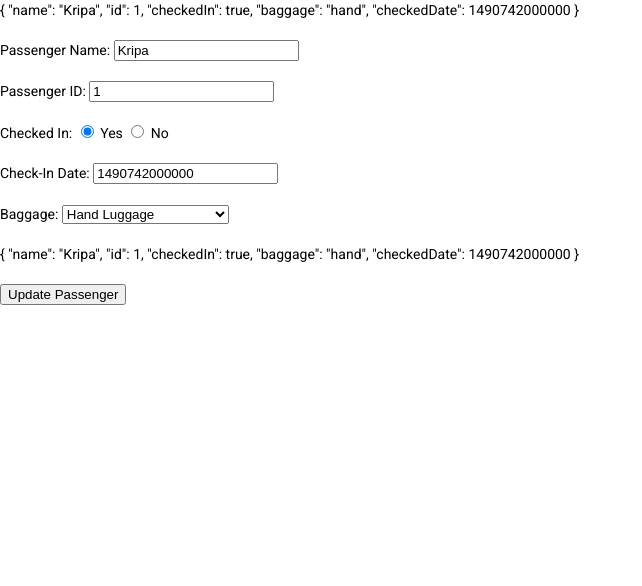
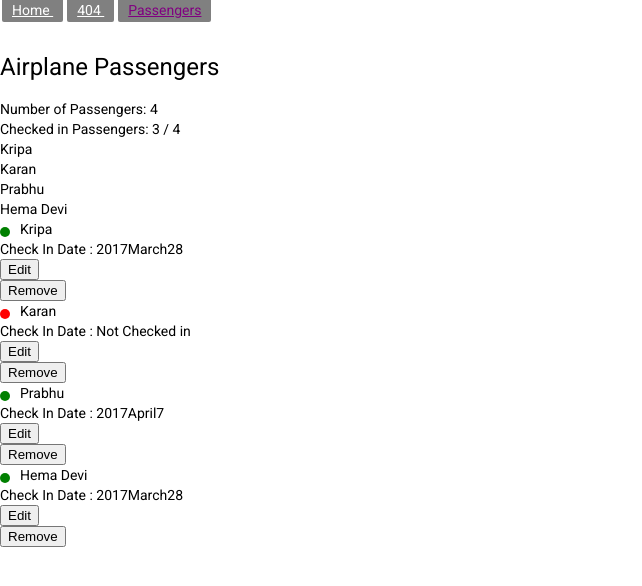
Before and after one commit to Kripakaran/angularPractice, an Angular app: page /passengers in a window 1280 px wide. Before the commit this address led to /. Shown: the top 586 px of the page, without its empty margins (0-642 px from the left). Built offline with nearby package versions, Linux system fonts and the light colour scheme; data requests are answered from the project's data file.

Commit message:
feat: Routing for app and featuer modules, setting up dynamic routes

```diff
--- a/src/app/app.component.html
+++ b/src/app/app.component.html
@@ -1 +1,24 @@
-<app-passenger-viewer></app-passenger-viewer>
+<!-- <app-passenger-viewer></app-passenger-viewer> -->
+<div class="nav">
+
+    <!--
+        static version
+
+        <a routerLink="/" routerLinkActive="active" [routerLinkActiveOptions]="{exact: true}">
+        Home
+    </a>
+    <a routerLink="/oops" routerLinkActive="active">
+        404
+    </a> -->
+
+    <!-- dynamic version -->
+
+    <a  *ngFor = "let item of nav;"
+    [routerLink]="item.link"
+    routerLinkActive="active"
+    [routerLinkActiveOptions]="{exact: item.exact}">
+        {{ item.name }}
+    </a>
+</div>
+
+<router-outlet></router-outlet>
--- a/src/app/app.component.scss
+++ b/src/app/app.component.scss
@@ -0,0 +1,16 @@
+.nav{
+    margin: 0 0 10px;
+    padding: 0 0 20px;
+    border-bottom: 1px solid white;
+    a {
+        background: grey;
+        color: white;
+        padding: 4px 10px;
+        margin: 0 2px;
+        border-radius: 2px;
+        &.active {
+            color: purple;
+            background: grey;
+        }
+    }
+}
--- a/src/app/app.component.ts
+++ b/src/app/app.component.ts
@@ -1,5 +1,11 @@
 import { ThrowStmt } from '@angular/compiler/src/output/output_ast';
 import { Component } from '@angular/core';
+
+interface nav {
+  link: string,
+  name: string,
+  exact: boolean
+}
 
 @Component({
   selector: 'app-root',
@@ -7,4 +13,22 @@ import { Component } from '@angular/core';
   templateUrl: './app.component.html'
 })
 export class AppComponent {
+
+  nav : nav[] = [
+    {
+      link: '/',
+      name: 'Home',
+      exact: true
+    },
+    {
+      link: '/oops',
+      name: '404',
+      exact: false
+    },
+    {
+      link: '/passengers',
+      name: 'Passengers',
+      exact: true
+    }
+  ]
 }
--- /dev/null
+++ b/src/app/home/home.component.html
@@ -0,0 +1,3 @@
+<div>
+    <h1> Airline Passenger App - Home</h1>
+</div>
--- /dev/null
+++ b/src/app/home/home.component.ts
@@ -0,0 +1,15 @@
+import { Component, OnInit } from '@angular/core';
+
+@Component({
+  selector: 'app-home',
+  templateUrl: './home.component.html',
+  styleUrls: ['./home.component.scss']
+})
+export class HomeComponent implements OnInit {
+
+  constructor() { }
+
+  ngOnInit(): void {
+  }
+
+}
--- /dev/null
+++ b/src/app/not-found/not-found.component.html
@@ -0,0 +1 @@
+<p>oops not found, <a routerLink = "/">go back?</a></p>
--- /dev/null
+++ b/src/app/not-found/not-found.component.ts
@@ -0,0 +1,15 @@
+import { Component, OnInit } from '@angular/core';
+
+@Component({
+  selector: 'app-not-found',
+  templateUrl: './not-found.component.html',
+  styleUrls: ['./not-found.component.scss']
+})
+export class NotFoundComponent implements OnInit {
+
+  constructor() { }
+
+  ngOnInit(): void {
+  }
+
+}
--- a/src/app/passenger-dashboard/container/passenger-viewer/passenger-viewer.component.ts
+++ b/src/app/passenger-dashboard/container/passenger-viewer/passenger-viewer.component.ts
@@ -1,4 +1,5 @@
 import { Component, OnInit } from '@angular/core';
+import { ActivatedRoute, Router } from '@angular/router';
 import { Passenger } from '../../models/Passenger';
 import { PassengerDashboardService } from '../passenger-dashboard/passenger-dashboard.service';
 
@@ -10,12 +11,30 @@ import { PassengerDashboardService } from '../passenger-dashboard/passenger-dash
 export class PassengerViewerComponent implements OnInit {
 
   passenger : Passenger;
-  constructor(private passengerService: PassengerDashboardService) { }
+  constructor(
+    private router: Router,
+    private route: ActivatedRoute,
+    private passengerService: PassengerDashboardService) { }
 
   ngOnInit(): void {
-    this.passengerService.getPassenger(1).subscribe(res => {
+    // initial version (hardcoded with 1)
+    // this.passengerService.getPassenger(1).subscribe(res => {
+    //   this.passenger = res;
+    // });
+
+
+    // now, if u do "/passenger/1 or /passenger/2 , it will go to respective passenger"
+
+    this.route.params.subscribe(res =>{
+      // console.log(res);
+      this.passengerService.getPassenger(res.id)
+      .subscribe(res => {
       this.passenger = res;
-    });
+      });
+    })
+
+
+
   }
 
   handleUpdate(updated: Passenger){
```
Also changed, not shown: src/app/app.module.ts (+12 -1 lines), src/app/passenger-dashboard/passenger-dashboard.module.ts (+20 -1 lines), src/app/home/home.component.scss (added), src/app/not-found/not-found.component.scss (added), 2 other files (tests, documents, lock files or other folders).
